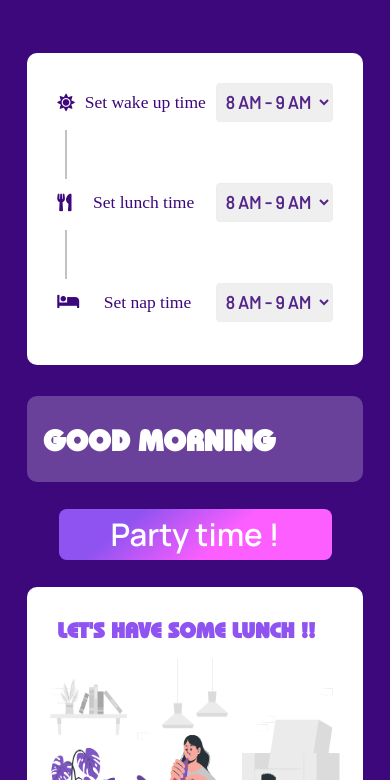
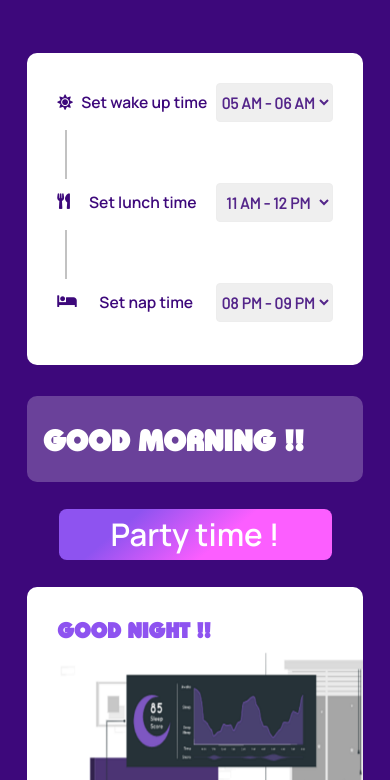
Before and after one commit to Ballazi/clock, a plain HTML site: page index.html in a window 390 px wide. Shown: the part 320-1100 px from the top of the page. Drawn offline with Linux system fonts and the light colour scheme.

Commit message:
second mgs

```diff
--- a/index.html
+++ b/index.html
@@ -45,39 +45,39 @@
             <div class="main-m">
                 <div class="main-m-wake main-c">
                     <i class="fas fa-sun"></i> Set wake up time
-                    <select name="Time" id="timestamps">
-                        <option value="8 AM - 9 AM">8 AM - 9 AM</option>
-                        <option value="9 AM - 10 AM">9 AM - 10 AM</option>
-                        <option value="10 AM - 11 AM">10 AM - 11 AM</option>
-                        <option value="11 AM - 12 AM">11 AM - 12 AM</option>
+                    <select name="Time" id="timestamps-w" onchange="imageTextChange()">
+                        <option value="5">05 AM - 06 AM</option>
+                        <option value="6">06 AM - 07 AM</option>
+                        <option value="7">07 AM - 08 AM</option>
+                        <option value="8">08 AM - 09 AM</option>
                     </select>
                 </div>
                 <div class="main-m-bor"></div>
                 <div class="main-m-lunch main-c">
                     <i class="fas fa-utensils"></i> Set lunch time
-                    <select name="Time" id="timestamps">
-                        <option value="8 AM - 9 AM">8 AM - 9 AM</option>
-                        <option value="9 AM - 10 AM">9 AM - 10 AM</option>
-                        <option value="10 AM - 11 AM">10 AM - 11 AM</option>
-                        <option value="11 AM - 12 AM">11 AM - 12 AM</option>
+                    <select name="Time" id="timestamps-l" onchange="imageTextChange()">
+                        <option value="11">11 AM - 12 PM</option>
+                        <option value="12">12 PM - 01 PM</option>
+                        <option value="13">01 PM - 02 PM</option>
+                        <option value="14">02 PM - 03 PM</option>
                     </select>
                 </div>
                 <div class="main-m-bor"></div>
                 <div class="main-m-nap main-c">
                     <i class="fas fa-bed"></i> Set nap time
-                    <select name="Time" id="timestamps">
-                        <option value="8 AM - 9 AM">8 AM - 9 AM</option>
-                        <option value="9 AM - 10 AM">9 AM - 10 AM</option>
-                        <option value="10 AM - 11 AM">10 AM - 11 AM</option>
-                        <option value="11 AM - 12 AM">11 AM - 12 AM</option>
+                    <select name="Time" id="timestamps-n" onchange="imageTextChange()">
+                        <option value="20">08 PM - 09 PM</option>
+                        <option value="21">09 PM - 10 PM</option>
+                        <option value="22">10 PM - 11 PM</option>
+                        <option value="23">11 PM - 12 PM</option>
                     </select>
                 </div>
             </div>
             <div class="main-i">
-                <div class="main-i-t">LET'S HAVE SOME LUNCH !!</div>
+                <div class="main-i-t"></div>
             </div>
             <div class="main-w"></div>
-            <div class="main-w-t">GOOD MORNING !!</div>
+            <div class="main-w-t"></div>
             <div class="main-b">Party time !</div>
         </div>
     </div>
--- a/index.js
+++ b/index.js
@@ -3,6 +3,8 @@ const mins = document.querySelector('.time-m-v');
 const sec = document.querySelector('.time-s-v');
 const ampm = document.querySelector('.time-a-p');
 const wis = document.querySelector('.main-w-t');
+
+
 
 
 function addZero(arg) {
@@ -20,6 +22,85 @@ function time()
     mins.textContent = `${addZero(m)}`;
     sec.textContent = `${addZero(s)}`;
     ampm.textContent = `${h >= 12 ? 'PM' : 'AM'}`;
-    wis.textContent = `${h >= 12 ? 'GOOD AFTERNOON' : 'GOOD MORNING'}`
+    wis.textContent = `${h >= 12 ? 'GOOD AFTERNOON !!' : 'GOOD MORNING !!'}`
+
+
+
+
 }
 setInterval(time,1000);
+
+
+
+
+
+
+function imageTextChange()
+{
+
+    const sel1 = document.querySelector('#timestamps-w')
+    const val1 = Number(sel1.value);
+
+    const sel2 = document.querySelector('#timestamps-l')
+    const val2 = Number(sel2.value);
+
+    const sel3 = document.querySelector('#timestamps-n')
+    const val3 = Number(sel3.value);
+
+    const img = document.querySelector('.main-i');
+    const text = document.querySelector('.main-i-t');
+
+
+
+    let d = new Date();
+    let c = d.getHours();
+
+
+
+    if(val1 <= c && c < val2)
+    {
+        text.textContent = "wake up !!";
+        img.style.backgroundImage = "url(./img/wake.png)";
+    }
+    else if(val2 <= c && c < val3)
+    {
+        text.textContent = "LET'S HAVE SOME LUNCH !!";
+        img.style.backgroundImage = "url(./img/home.png)";
+    }
+    else
+    {
+        text.textContent = "good night !!";
+        img.style.backgroundImage = "url(./img/sleep.png)";
+    }
+
+
+}
+
+imageTextChange();
+
+
+
+
+
+
+
+
+const party = document.querySelector('.main-b');
+party.addEventListener('click' , eventlist);
+
+function eventlist()
+{
+    const img = document.querySelector('.main-i');
+    const text = document.querySelector('.main-i-t');
+    text.textContent = "party time !!";
+    img.style.backgroundImage = "url(./img/party.png)";
+    party.textContent = "Double Click Stop Party !!";
+}
+
+
+party.addEventListener('dblclick', remove);
+function remove()
+{
+    party.textContent = "Party Time !!";
+    imageTextChange();
+}
--- a/style.css
+++ b/style.css
@@ -46,6 +46,7 @@ body{
     color: white;
     font-family: bauhaush;
     font-size: 40px;
+    text-transform: uppercase;
 }
 .time
 {
@@ -109,6 +110,7 @@ body{
     box-sizing: border-box;
     border-radius: 5px;
     margin-left: 0px;
+    text-transform: uppercase;
 }
 .time-text
 {
@@ -118,6 +120,7 @@ body{
     color: #3D087B;
     margin-left: 45px;
     margin-right: -1px;
+    text-transform: uppercase;
 }
 .inner1
 {
@@ -145,7 +148,6 @@ body{
 {
     width: 73vw;
     margin-top: 50px;
-    height: 480px;
     position: absolute;
     top: 130px;
 }
@@ -171,6 +173,7 @@ body{
     display: flex;
     justify-content: space-between;
     align-items: center;
+    font-family: 'Manrope', sans-serif;
 }
 
 select
@@ -185,6 +188,7 @@ select
     font-size: 1rem;
     color: #3D087BDE;
     font-weight: 600;
+    cursor: pointer;
 }
 .main-m-bor
 {
@@ -199,7 +203,7 @@ select
 {
     width: 536px;
     height: 474px;
-    background-image: url(./img/home.png);
+    /* background-image: url(./img/home.png); */
     background-position: bottom;
     background-size: 100% 100%;
     background-color: #FFFFFF;
@@ -215,6 +219,7 @@ select
     font-size: 30px;
     color: #8E53F0;
     padding: 30px;
+    text-transform: uppercase;
 }
 .main-w
 {
@@ -238,6 +243,7 @@ select
     font-family: bauhaush;
     font-weight: bolder;
     font-size: 27px;
+    text-transform: uppercase;
 }
 
 .main-b
@@ -253,6 +259,7 @@ select
     top: 424px;
     left: 0;
     border-radius: 5px;
+    cursor: pointer;
 }
 .main-b:hover
 {
@@ -318,6 +325,7 @@ select
         font-family: bauhaush;
         font-size: 15vw;
         margin-left: 1vw;
+        text-transform: uppercase;
     }
     .time
     {
@@ -379,8 +387,8 @@ select
         text-align: center;
         /* padding-top: 4vw; */
         box-sizing: border-box;
-        border-radius: 2vw
-        ;
+        border-radius: 2vw;
+        text-transform: uppercase;
         margin-left: 0px;
     }
     .time-text
@@ -390,6 +398,7 @@ select
         font-size: 6vw;
         color: #3D087B;
         margin-left: 1vw;
+        text-transform: uppercase;
         /* margin-right: -1px; */
     }
     .inner1
@@ -417,7 +426,6 @@ select
     .main
     {
         width: 90vw;
-        height: 940px;
         position: absolute;
         top: 70vw;
     }
@@ -436,13 +444,14 @@ select
     }
 
     .main-c{
-        font-size: 4.5vw;
+        font-size: 4vw;
         color: #3D087B;
         padding-bottom: 0.5rem;
         font-weight: 500;
         display: flex;
         justify-content: space-between;
         align-items: center;
+        font-family: 'Manrope', sans-serif;
     }
 
     select
@@ -454,9 +463,10 @@ select
         opacity: 1;
         text-align: center;
         font-family: 'Barlow', sans-serif;
-        font-size: 4.5vw;
+        font-size: 4vw;
         color: #3D087BDE;
         font-weight: 600;
+        cursor: pointer;
     }
     .main-m-bor
     {
@@ -471,7 +481,7 @@ select
     {
         width: 86vw;
         height: 90vw;
-        background-image: url(./img/home.png);
+        /* background-image: url(./img/home.png); */
         background-position: bottom;
         background-size: 100% 100%;
         background-color: #FFFFFF;
@@ -488,6 +498,7 @@ select
         font-size: 5.5vw;
         color: #8E53F0;
         padding: 30px;
+        text-transform: uppercase;
     }
     .main-w
     {
@@ -511,6 +522,7 @@ select
         font-family: bauhaush;
         font-weight: bolder;
         font-size: 7.5vw;
+        text-transform: uppercase;
     }
 
     .main-b
@@ -528,10 +540,11 @@ select
         box-sizing: border-box;
         padding: 1vw;
         margin: 2vw 10vw;
+        cursor: pointer;
     }
     .main-b:hover
     {
-        width: 80vw;
+        width: 70vw;
         height: 13vw;
         background-image: linear-gradient(320deg,#8E53F0 25%,#FC5EFF 60%);
     }
```
Also changed, not shown: img/party.png (added), img/sleep.png (added), img/wake.png (added).
